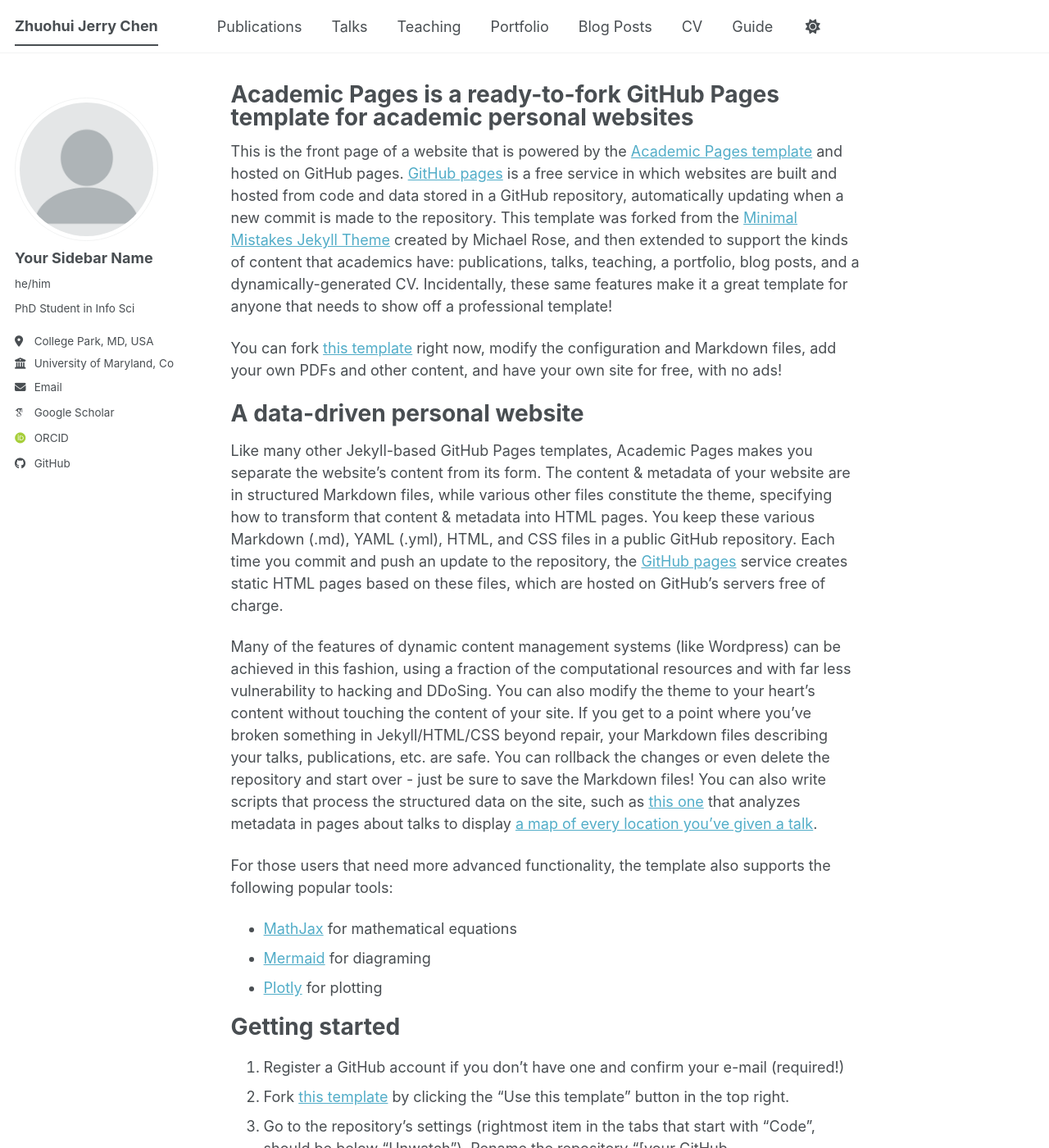
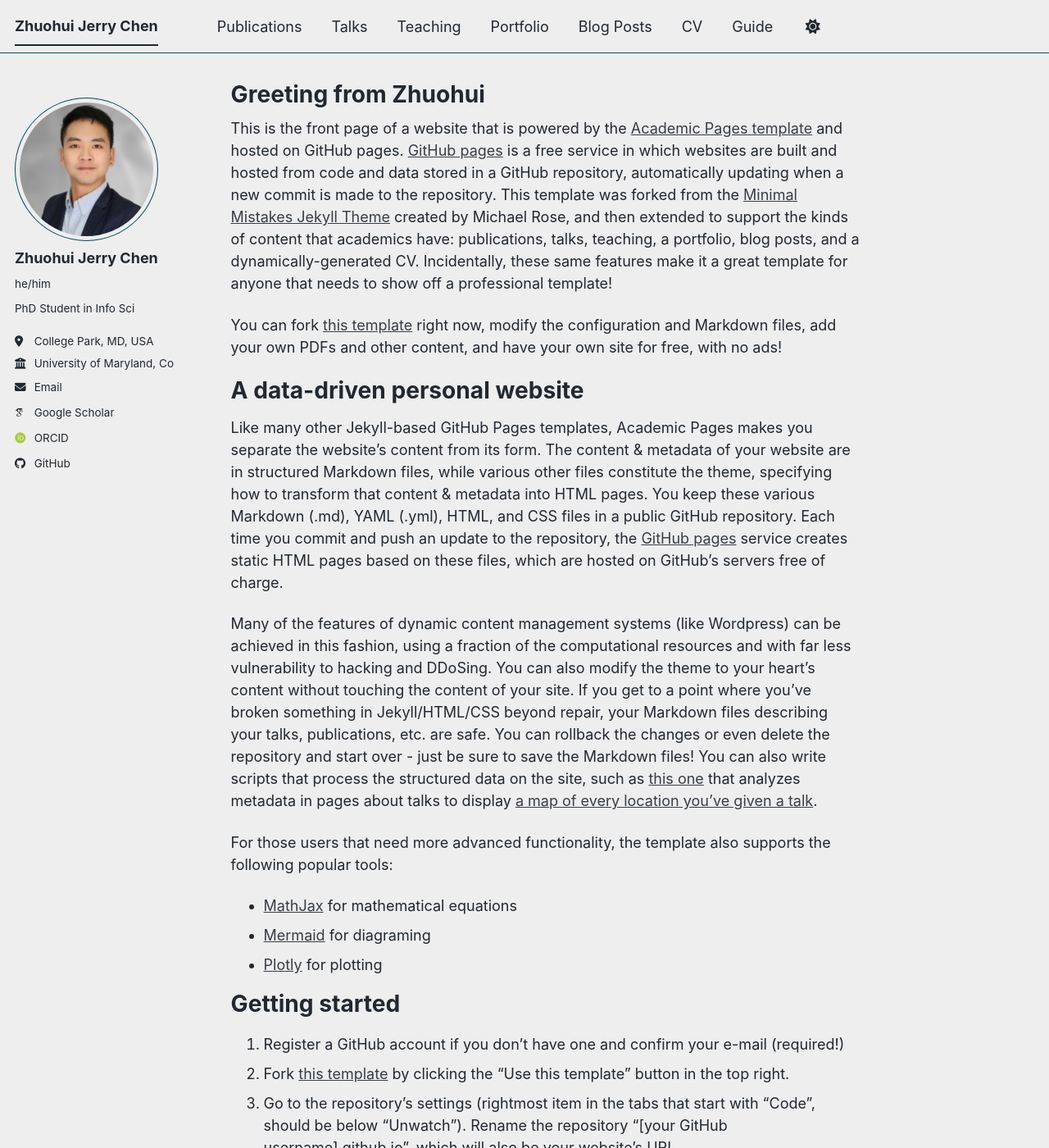
Before and after one commit to zhuohui-chen/zhuohui-chen.github.io, a Jekyll site: the page built from _pages/about.md, in a window 1280 px wide and 1400 px high. Shown: the whole window at 82% size. Built offline with Jekyll 4.4.1, drawn with Linux system fonts in a browser that asks for light colours; some web fonts are replaced; a script bundle is joined from its source files by our own code; library files that are not in the unit come from our copies.

Commit message:
Update profile pic etc

```diff
--- a/_config.yml
+++ b/_config.yml
@@ -8,7 +8,7 @@
 
 # Basic Site Settings
 locale                   : "en-US"
-site_theme               : "default" # The available themes options are "default", "air", "sunrise", "mint", "dirt" and "contrast"
+site_theme               : "air" # The available themes options are "default", "air", "sunrise", "mint", "dirt" and "contrast"
 title                    : "Zhuohui Jerry Chen"
 title_separator          : "-"
 name                     : &name "Zhuohui Jerry Chen"
@@ -23,8 +23,8 @@ repository               : "zhuohui-chen/zhuohui-chen.github.io"
 #               Additional customization can be done by editing /_includes/author-profile.html
 author:
   # Biographic information
-  avatar           : "profile.png"
-  name             : "Your Sidebar Name"
+  avatar           : "zhuohui_photo.jpg"
+  name             : "Zhuohui Jerry Chen"
   pronouns         : "he/him"
   bio              : "PhD Student in Info Sci"
   location         : "College Park, MD, USA"
--- a/_pages/about.md
+++ b/_pages/about.md
@@ -1,6 +1,6 @@
 ---
 permalink: /
-title: "Academic Pages is a ready-to-fork GitHub Pages template for academic personal websites"
+title: "Greeting from Zhuohui"
 author_profile: true
 redirect_from:
   - /about/
```
Also changed, not shown: README.md (+1 -1 lines), images/zhuohui_photo.jpg (added).
